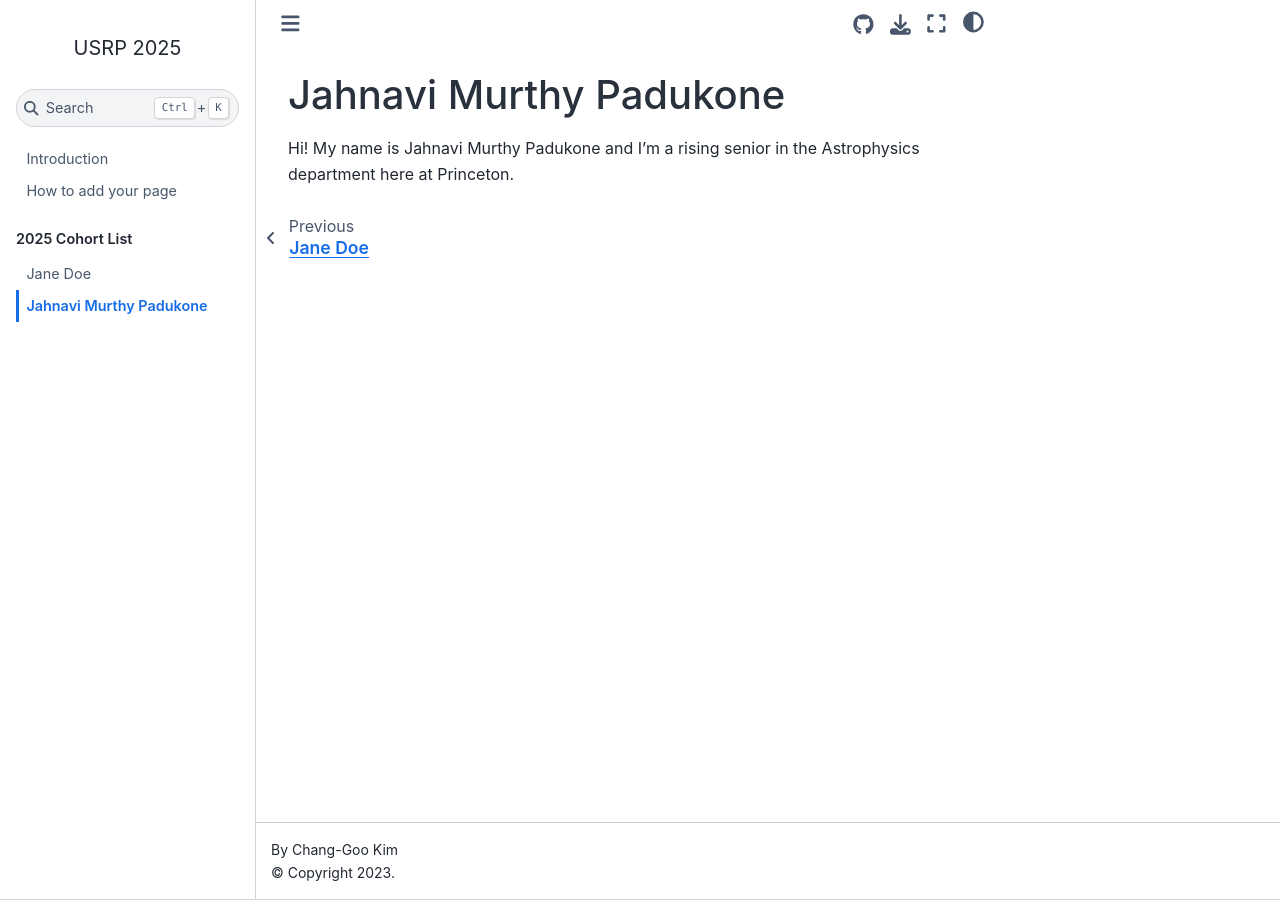
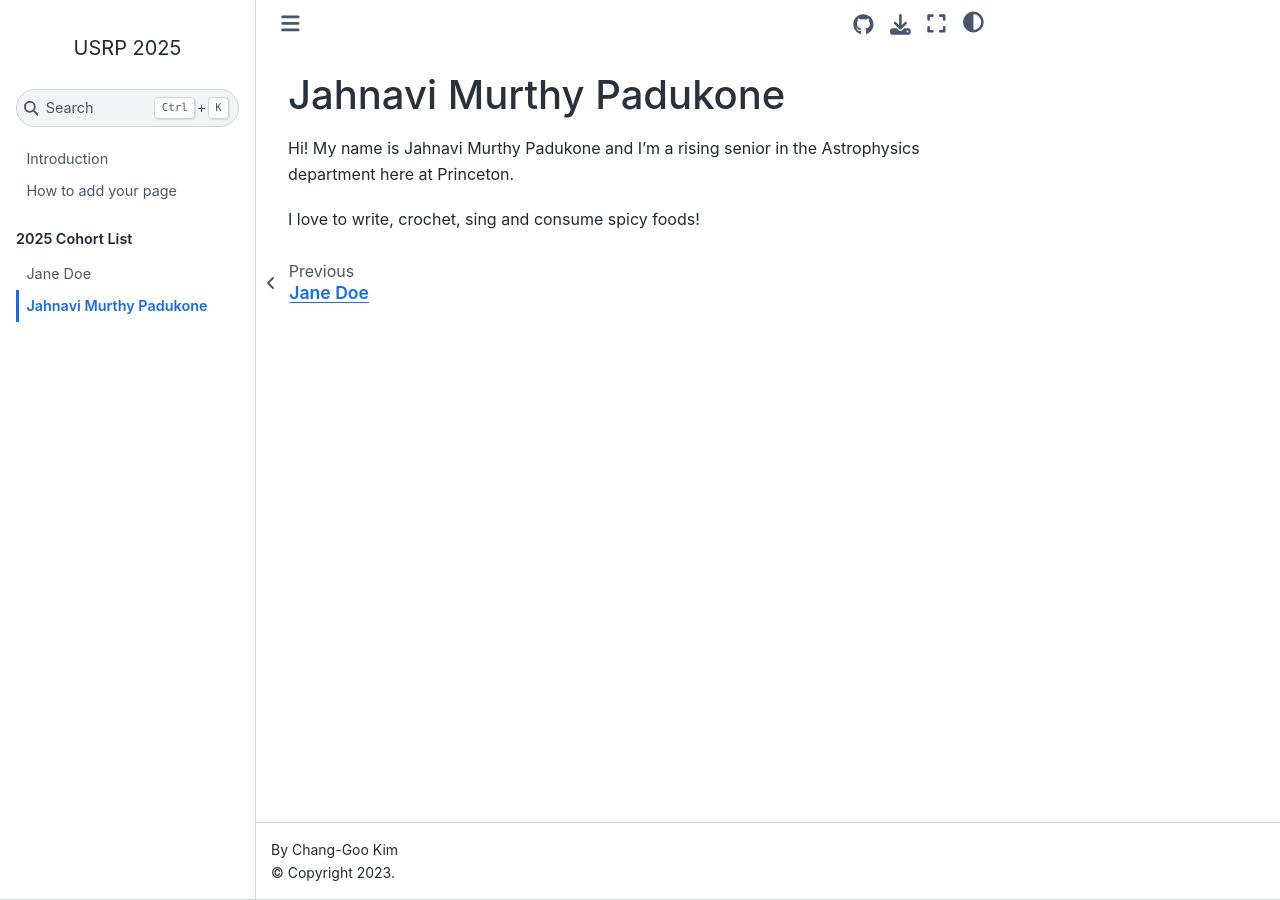
Before and after one commit to changgoo/usrp-introduction, a Jupyter Book: the page built from docs/students/Jahnavi.md, in a window 1280 px wide. Built offline with Jupyter Book 1.0.4 settings and Sphinx 7.4.7 and the Sphinx Book theme 1.1.4, drawn with Linux system fonts in a browser that asks for light colours.

Commit message:
Intro commit

```diff
--- a/docs/students/Jahnavi.md
+++ b/docs/students/Jahnavi.md
@@ -1,3 +1,5 @@
 # Jahnavi Murthy Padukone
 
 Hi! My name is Jahnavi Murthy Padukone and I'm a rising senior in the Astrophysics department here at Princeton.
+
+I love to write, crochet, sing and consume spicy foods!
```
